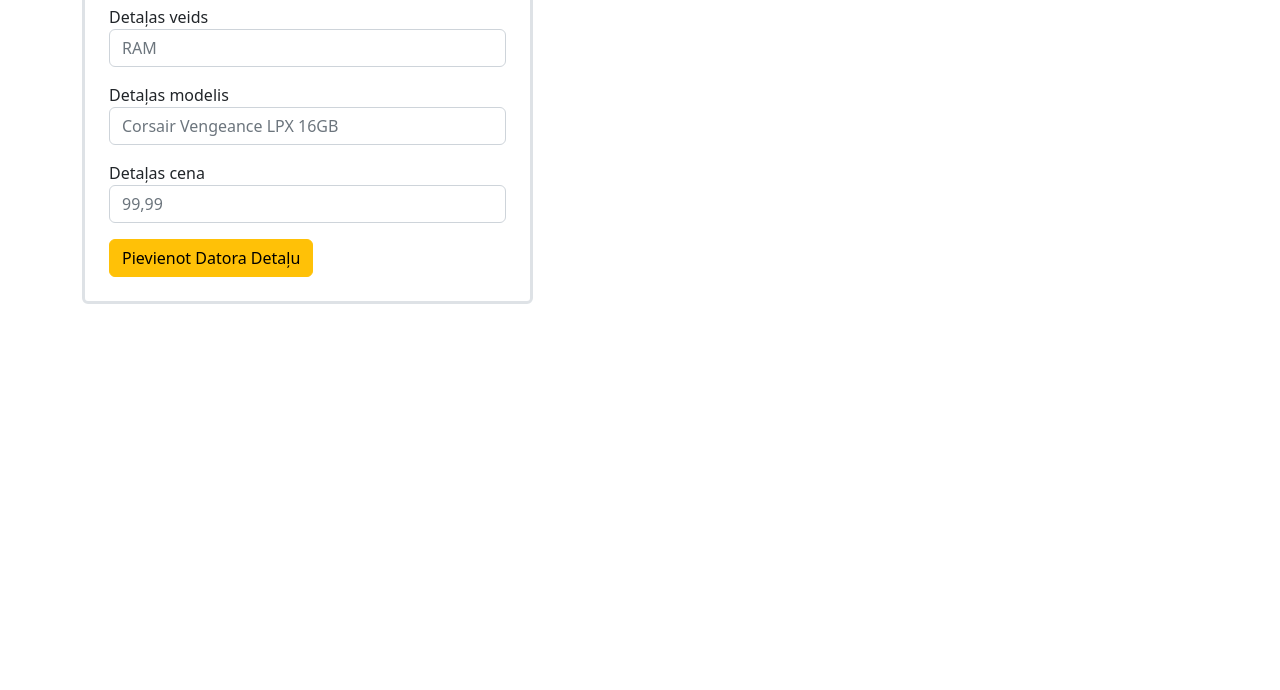
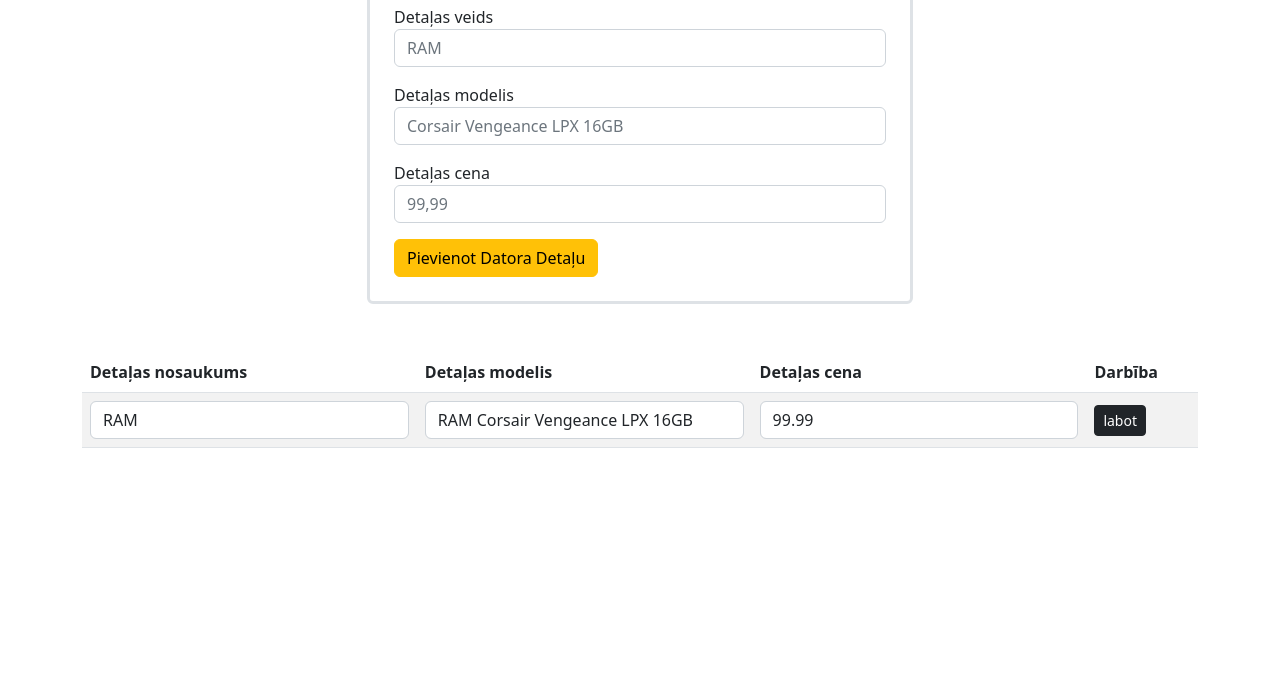
Before and after one commit to datorium-prog2/3_dala_eksamens, a plain HTML site: page index.html in a window 1280 px wide. Shown: the part 110-800 px from the top of the page. Drawn offline with nearby package versions, Linux system fonts and the light colour scheme.

Commit message:
added ui

```diff
--- a/index.html
+++ b/index.html
@@ -10,24 +10,24 @@
 </head>
 <body>
     <div class="container">
-        <div class="row">
-          <div class="col-5">
-            <form class="p-4 border border-3 rounded mt-3">
+        <div class="row mt-3 mb-5">
+          <div class="col-6 offset-3 ">
+            <form class="p-4 border border-3 rounded">
                 <h1 class="mb-4">
                     Pievienot detaļu
                 </h1>
 
                 <div class="form-group mb-3">
                     <label for="veids">Detaļas veids</label>
-                    <input type="text" class="form-control" id="veids" placeholder="RAM">
+                    <input type="text" class="form-control" id="veids" placeholder="RAM" required>
                   </div>
                   <div class="form-group mb-3">
                     <label for="modelis">Detaļas modelis</label>
-                    <input type="text" class="form-control" id="modelis" placeholder="Corsair Vengeance LPX 16GB">
+                    <input type="text" class="form-control" id="modelis" placeholder="Corsair Vengeance LPX 16GB" required>
                   </div>
                   <div class="form-group mb-3">
                     <label for="cena">Detaļas cena</label>
-                    <input type="number" class="form-control" id="cena" placeholder="99,99">
+                    <input type="number" class="form-control" id="cena" placeholder="99,99" required>
                   </div>
                 <div class="row">
                     <div class="col">
@@ -38,6 +38,58 @@
                 </div>
             </form>
           </div>
+          </div>
+          <div class="row">
+            <div class="col-12">
+                <table class="table table-striped m-0">
+                    <thead>
+                    <tr>
+                        <th scope="col" style="width: 30%;">Detaļas nosaukums</th>
+                        <th scope="col" style="width: 30%;">Detaļas modelis</th>
+                        <th scope="col" style="width: 30%;">Detaļas cena</th>
+                        <th scope="col" style="width: 10%;">Darbība</th>
+                    </tr>
+                    </thead>
+                </table>
+                <form action="">
+                    <table class="table table-striped">
+                        <tbody>
+                            <tr>
+                            <td valign="middle" style="width: 30%;">
+                                <input
+                                    type="text"
+                                    name="veids"
+                                    value="RAM"
+                                    class="form-control"
+                                    required
+                                >
+                            </td>
+                            <td valign="middle" style="width: 30%;">
+                                <input
+                                    type="text"
+                                    name="modelis"
+                                    value="RAM Corsair Vengeance LPX 16GB"
+                                    class="form-control"
+                                    required
+                                >
+                            </td>
+                            <td valign="middle" style="width: 30%;">
+                                <input
+                                    type="number"
+                                    name="cena"
+                                    value="99.99"
+                                    class="form-control"
+                                    required
+                                >
+                            </td>
+                            <td valign="middle" style="width: 10%;">
+                                <button type="button" class="btn btn-dark btn-sm">labot</button>
+                            </td>
+                            </tr>
+                        </tbody>
+                    </table>
+                </form>
+            </div>
         </div>
       </div>
 
```
